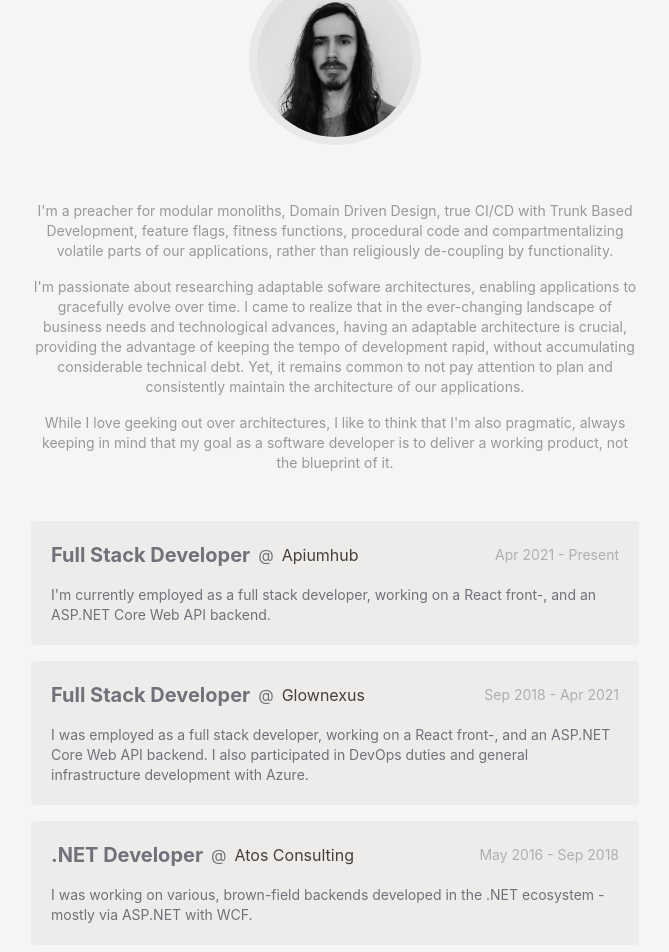
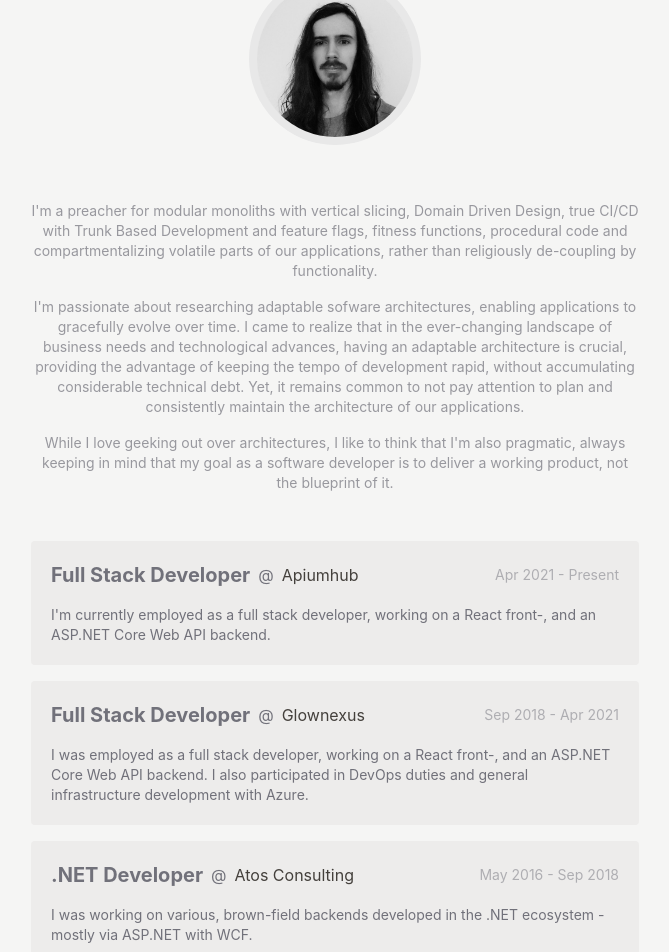
Before and after one commit to danielagg/personal-website-nextjs, a Next.js app: page / in a window 1280 px wide. Shown: the part 875-1827 px from the top of the page, without its empty margins (305-974 px from the left). Built offline with nearby package versions, Linux system fonts and the light colour scheme.

Commit message:
add vertical slicing to bio

```diff
--- a/app/About.tsx
+++ b/app/About.tsx
@@ -22,10 +22,11 @@ export const About = () => {
 
       <div className="mt-6 lg:mt-16">
         <p className="text-center text-sm opacity-70">
-          I&apos;m a preacher for modular monoliths, Domain Driven Design, true
-          CI/CD with Trunk Based Development, feature flags, fitness functions,
-          procedural code and compartmentalizing volatile parts of our
-          applications, rather than religiously de-coupling by functionality.
+          I&apos;m a preacher for modular monoliths with vertical slicing,
+          Domain Driven Design, true CI/CD with Trunk Based Development and
+          feature flags, fitness functions, procedural code and
+          compartmentalizing volatile parts of our applications, rather than
+          religiously de-coupling by functionality.
         </p>
         <p className="text-center text-sm opacity-70 pt-4">
           I&apos;m passionate about researching adaptable sofware architectures,
```
